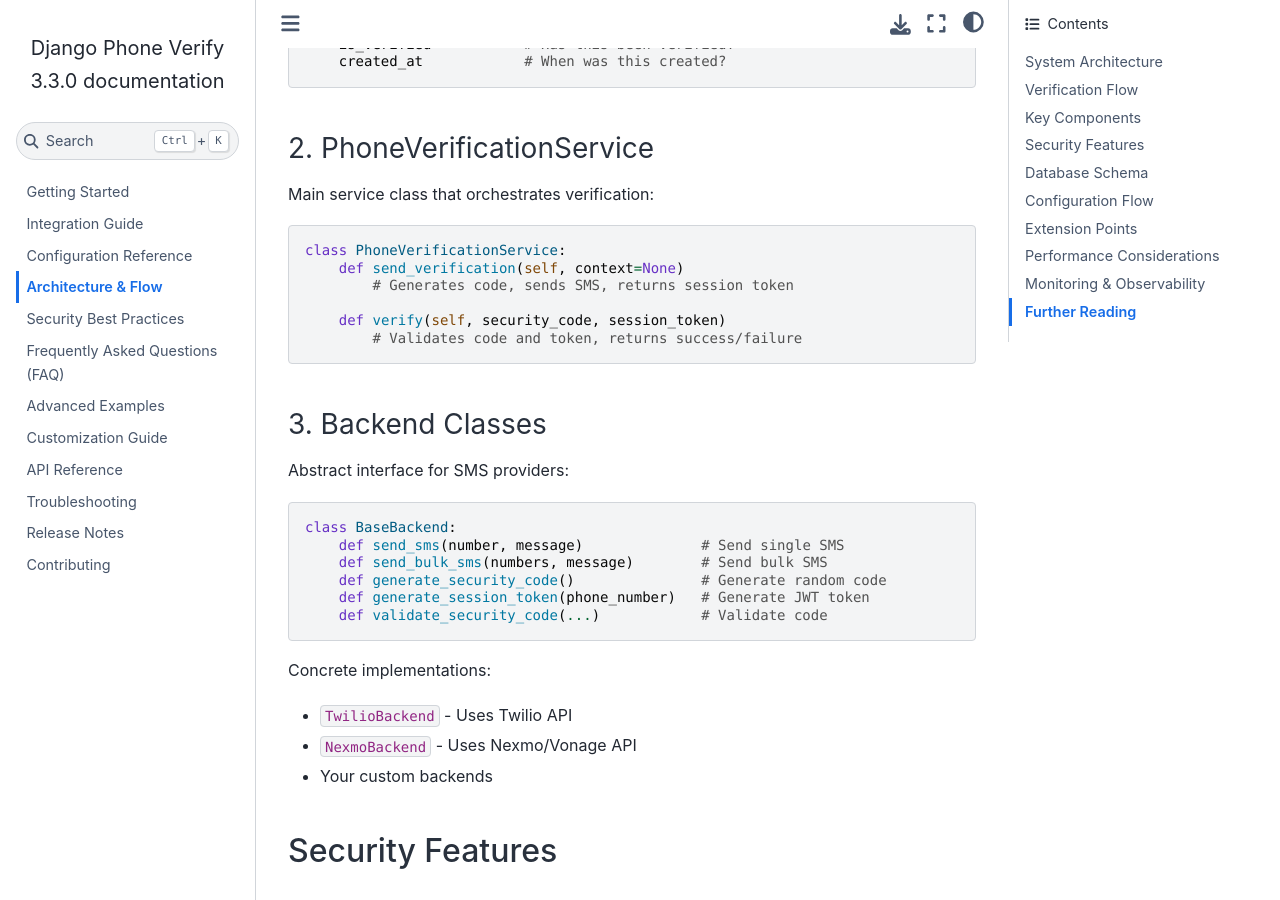
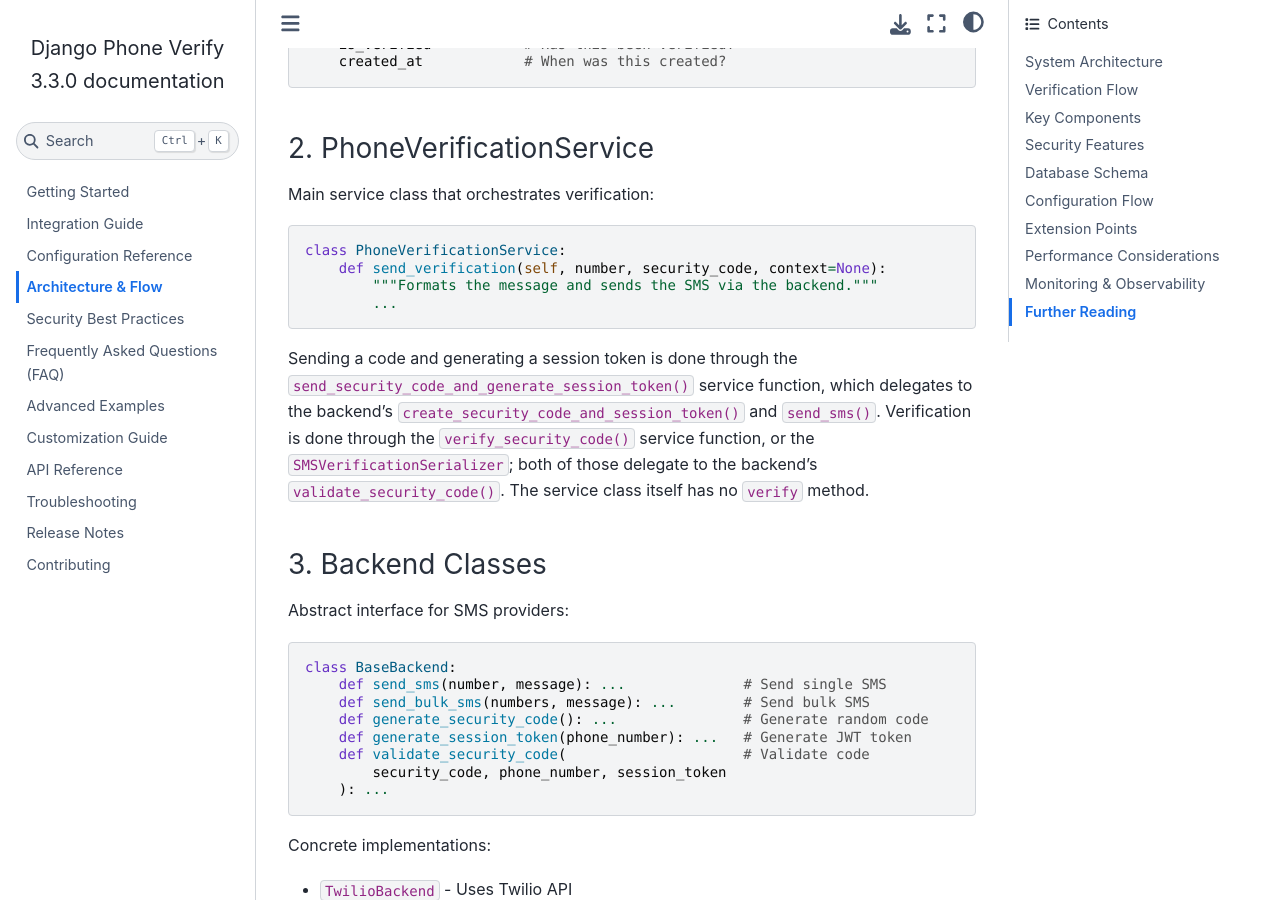
Before and after one commit to CuriousLearner/django-phone-verify, a Sphinx documentation site: the page built from docs/architecture.rst, in a window 1280 px wide and 900 px high, scrolled down 3244 px. Built offline with Sphinx 7.4.7 and the Sphinx Book theme 1.1.4, drawn with Linux system fonts in a browser that asks for light colours; the version number is read from the project's files by our own code; some of the changed text lies outside the part shown.

Commit message:
feat: add verify_security_code service function and fix docs drift
The documentation referenced phone_verify.services.verify_security_code, but no such function existed; verification was only reachable through SMSVerificationSerializer. Add the function as a thin wrapper over the configured backend's validate_security_code, returning the backend's (verification, status) tuple where status is a BaseBackend constant.

Correct the documentation that referenced it or had drifted from the implementation. The README and index quick-start examples now unpack the tuple and compare against BaseBackend.SECURITY_CODE_VALID, and the getting started shell session shows the real return value. The architecture guide gets the correct send_verification signature, drops a verify method that never existed, distinguishes the send path from the verify path, and describes the actual model: table sms_verification, UUID primary key, the three-column unique constraint, and the failed_attempts and modified_at fields.

The API reference documents verify_security_code, adds the missing SECURITY_CODE_TOO_MANY_ATTEMPTS constant, and notes that the returned verification may be an empty QuerySet under sandbox bypass, so callers should branch on the status. The i18n guide now states that the message is only passed through gettext when a language is set.

```diff
--- a/docs/architecture.rst
+++ b/docs/architecture.rst
@@ -172,11 +172,17 @@
 .. code-block:: python
 
     class PhoneVerificationService:
-        def send_verification(self, context=None)
-            # Generates code, sends SMS, returns session token
+        def send_verification(self, number, security_code, context=None):
+            """Formats the message and sends the SMS via the backend."""
+            ...
 
-        def verify(self, security_code, session_token)
-            # Validates code and token, returns success/failure
+Sending a code and generating a session token is done through the
+``send_security_code_and_generate_session_token()`` service function, which
+delegates to the backend's ``create_security_code_and_session_token()`` and
+``send_sms()``. Verification is done through the ``verify_security_code()``
+service function, or the ``SMSVerificationSerializer``; both of those delegate
+to the backend's ``validate_security_code()``. The service class itself has no
+``verify`` method.
 
 3. Backend Classes
 ^^^^^^^^^^^^^^^^^^
@@ -186,11 +192,13 @@
 .. code-block:: python
 
     class BaseBackend:
-        def send_sms(number, message)              # Send single SMS
-        def send_bulk_sms(numbers, message)        # Send bulk SMS
-        def generate_security_code()               # Generate random code
-        def generate_session_token(phone_number)   # Generate JWT token
-        def validate_security_code(...)            # Validate code
+        def send_sms(number, message): ...              # Send single SMS
+        def send_bulk_sms(numbers, message): ...        # Send bulk SMS
+        def generate_security_code(): ...               # Generate random code
+        def generate_session_token(phone_number): ...   # Generate JWT token
+        def validate_security_code(                     # Validate code
+            security_code, phone_number, session_token
+        ): ...
 
 Concrete implementations:
 
@@ -234,25 +242,23 @@
 Database Schema
 ---------------
 
-The ``phone_verify_smsverification`` table structure:
+The ``sms_verification`` table structure:
 
 .. code-block:: sql
 
-    CREATE TABLE phone_verify_smsverification (
-        id               SERIAL PRIMARY KEY,
-        phone_number     VARCHAR(15) NOT NULL,  -- E.164 format
-        session_token    TEXT NOT NULL,         -- JWT token
-        security_code    VARCHAR(120) NOT NULL, -- Hashed or plain code
+    CREATE TABLE sms_verification (
+        id               UUID PRIMARY KEY,        -- uuid4, not auto-increment
+        security_code    VARCHAR(120) NOT NULL,   -- plain code sent via SMS
+        phone_number     VARCHAR(128) NOT NULL,   -- E.164 format
+        session_token    VARCHAR(500) NOT NULL,   -- JWT token
         is_verified      BOOLEAN DEFAULT FALSE,
-        created_at       TIMESTAMP DEFAULT NOW(),
+        failed_attempts  INTEGER DEFAULT 0,       -- brute-force counter
+        created_at       TIMESTAMP NOT NULL,
+        modified_at      TIMESTAMP NOT NULL,
 
-        CONSTRAINT unique_phone_session
-            UNIQUE (phone_number, session_token)
+        CONSTRAINT unique_code_phone_session
+            UNIQUE (security_code, phone_number, session_token)
     );
-
-    -- Index for fast lookups during verification
-    CREATE INDEX idx_phone_token
-        ON phone_verify_smsverification(phone_number, session_token);
 
 Configuration Flow
 ------------------
```
Also changed, not shown: README.rst (+15 -11 lines), docs/advanced_examples.rst (+9 -2 lines), docs/api_reference.rst (+40 -0 lines), docs/getting_started.rst (+14 -6 lines), docs/index.rst (+9 -6 lines), 2 other files.
